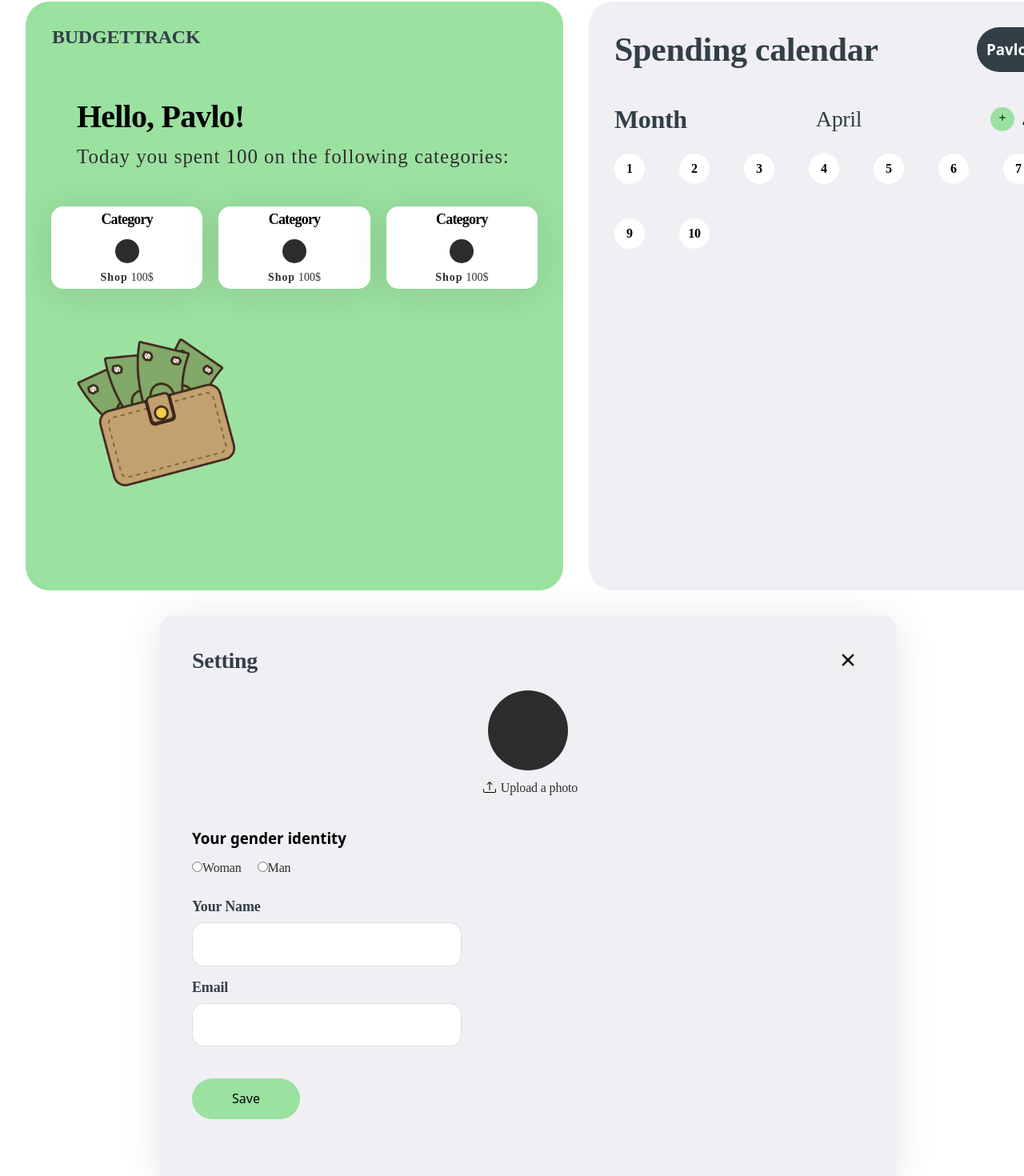
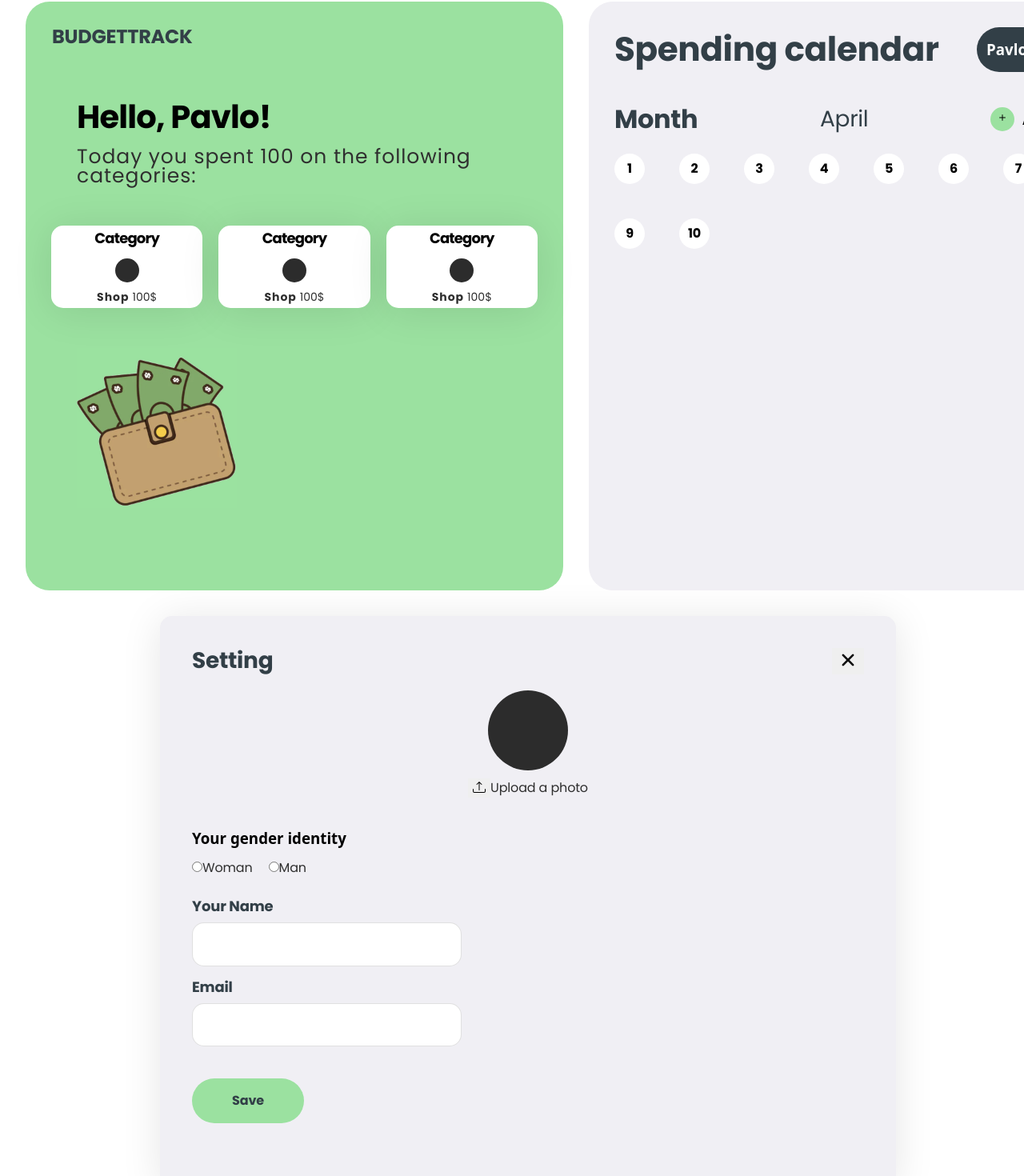
Before and after one commit to kulikp1/qualification, a React (Vite) app: page / in a window 1280 px wide. Shown: the part 830-2300 px from the top of the page at 80% size. Built offline with nearby package versions, Linux system fonts and the light colour scheme.

Commit message:
add fonts

```diff
--- a/index.html
+++ b/index.html
@@ -7,6 +7,11 @@
       type="image/svg+xml"
       href="./src/assets/homePageAssets/favIcon.png"
     />
+    <link
+      href="https://fonts.googleapis.com/css2?family=Poppins:wght@400;700&display=swap"
+      rel="stylesheet"
+    />
+
     <meta name="viewport" content="width=device-width, initial-scale=1.0" />
     <title>BudgetTrack</title>
   </head>
--- a/src/components/MonthSpend/MonthName/MonthName.module.css
+++ b/src/components/MonthSpend/MonthName/MonthName.module.css
@@ -1,6 +1,6 @@
 .nameContainer {
   color: #323f47;
-  font-family: Gilroy;
+  font-family: Poppins;
   font-size: 28px;
   font-style: normal;
   font-weight: 450;
--- a/src/components/MonthSpend/MonthSpend.module.css
+++ b/src/components/MonthSpend/MonthSpend.module.css
@@ -16,7 +16,7 @@
 }
 .descr {
   color: #323f47;
-  font-family: Gilroy;
+  font-family: Poppins;
   font-size: 32px;
   font-style: normal;
   font-weight: 700;
--- a/src/components/UserInfo/UserInfo.module.css
+++ b/src/components/UserInfo/UserInfo.module.css
@@ -6,7 +6,7 @@
 }
 .description {
   color: #323f47;
-  font-family: Gilroy;
+  font-family: Poppins;
   font-size: 36px;
   font-style: normal;
   font-weight: 400;
--- a/src/components/UserSettingsPage/SettingsForm/SettingsForm.module.css
+++ b/src/components/UserSettingsPage/SettingsForm/SettingsForm.module.css
@@ -67,5 +67,15 @@
   border: 0;
   border-radius: 30px;
   background: var(--Accent, #9be1a0);
+
+  color: #323f47;
+  text-align: center;
+  font-family: Poppins;
+  font-size: 16px;
+  font-style: normal;
+  font-weight: 700;
+  line-height: 24px; /* 150% */
+  letter-spacing: -0.16px;
+
   margin-top: 40px;
 }
```
